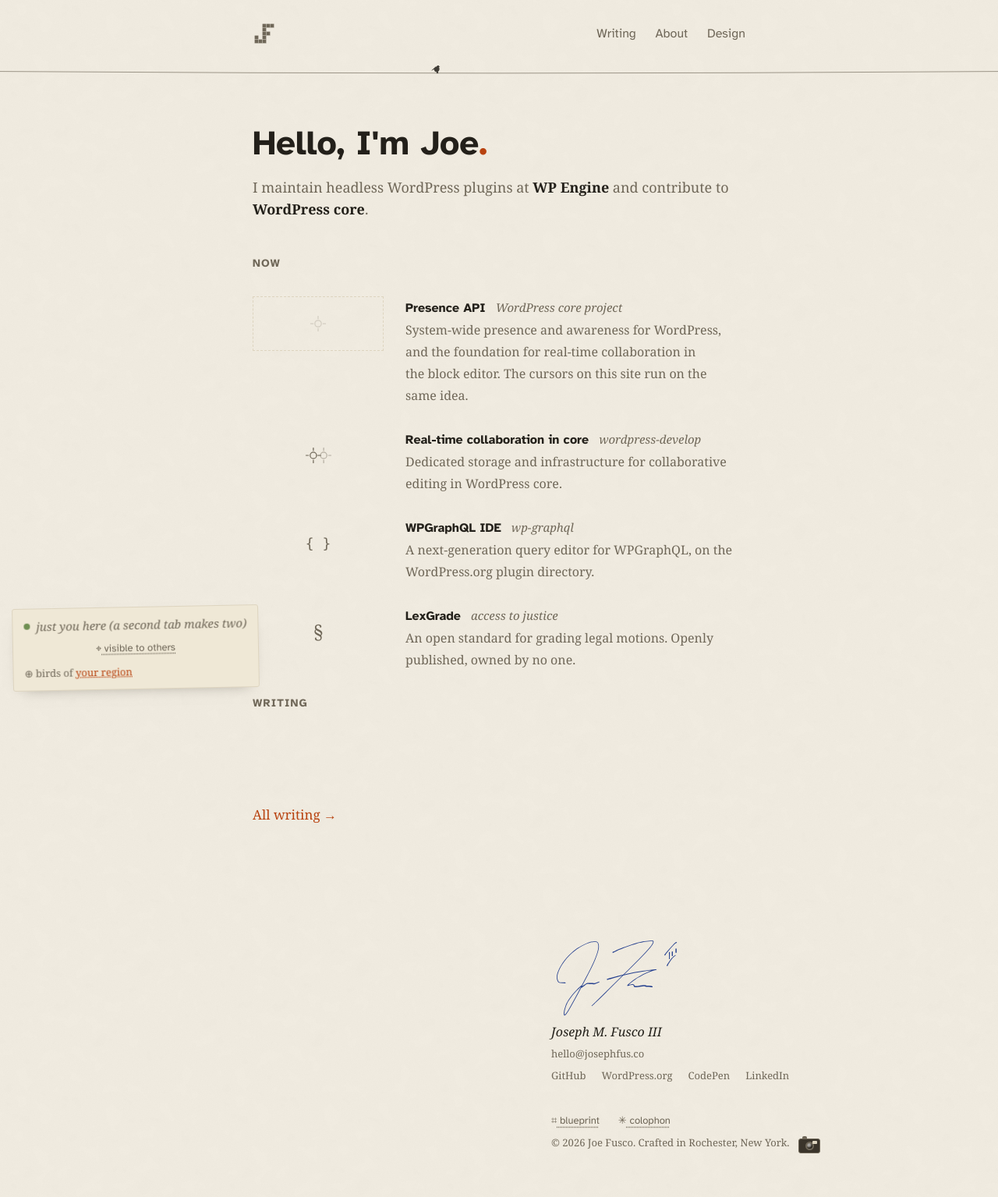
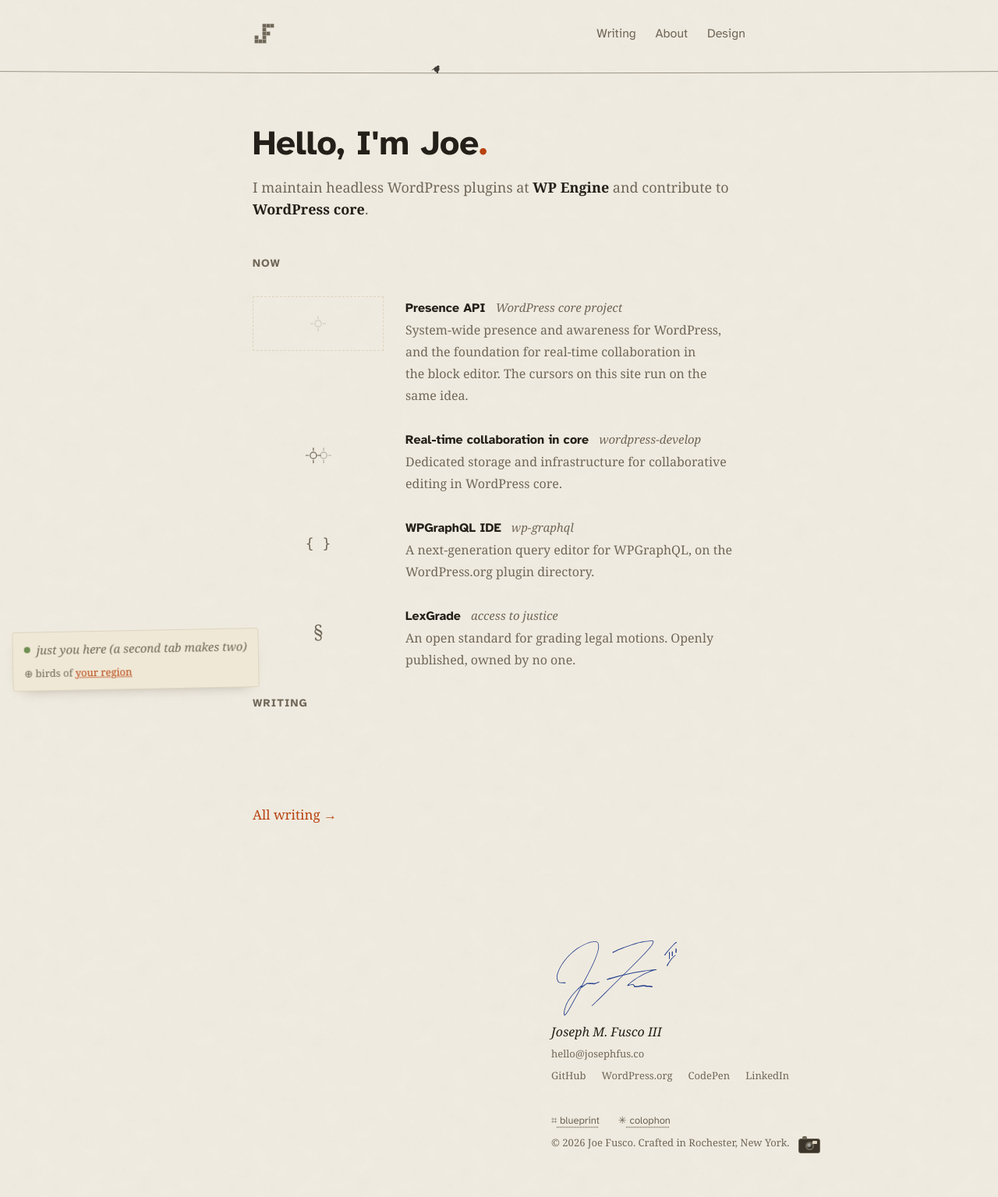
Before and after one commit to josephfusco/josephfusco.github.io, a Jekyll site: the page built from index.html, in a window 1280 px wide. Shown: the whole page at 78% size. Built offline with Jekyll 4.4.1, drawn with Linux system fonts in a browser that asks for light colours.

Commit message:
The visibility toggle moves in with its contract
It guarded the ghost archive once; now it guards only the live
broadcast, and the reader who wants it will look where the
promise is written. The colophon explains presence and privacy,
so the toggle lives there, directly under the sentence it
enforces. The field note slims to the census and the birds.

Co-Authored-By: Claude Fable 5 <noreply@anthropic.com>
Claude-Session: https://claude.ai/code/session_019vAcPMvpcgUVRcyZCqV9hM

```diff
--- a/_includes/footer.html
+++ b/_includes/footer.html
@@ -16,7 +16,8 @@
 		<div id="colophon" popover>
 			<h2>Colophon</h2>
 			<p>Static site, built with Jekyll. The animations are recycled from <a href="https://codepen.io/fusco">my CodePens</a>.</p>
-			<p>Other readers appear as anonymous birds, live. Cursor positions pass through in the moment and nothing is stored, no paths, no IPs, no identifiers. The ⌖ toggle turns it off for you. Global Privacy Control is honored automatically.</p>
+			<p>Other readers appear as anonymous birds, live. Cursor positions pass through in the moment and nothing is stored, no paths, no IPs, no identifiers. Global Privacy Control is honored automatically, and the toggle below turns it off by hand.</p>
+			<p><button class="presence-toggle" aria-pressed="false" commandfor="main" command="--presence" hidden><span class="tool-glyph">⌖</span> visible to others</button></p>
 			<p>Source on <a href="https://github.com/josephfusco/josephfusco.github.io">GitHub</a>.</p>
 		</div>
 		<div class="fineprint">
@@ -28,7 +29,6 @@
 </footer>
 <div class="field-note">
 	<span class="status"><span class="presence-dot" aria-hidden="true"></span> <span data-presence-count>just you here</span></span>
-	<button class="presence-toggle" aria-pressed="false" commandfor="main" command="--presence" hidden><span class="tool-glyph">⌖</span> visible to others</button>
 	<label class="region-line"><span class="tool-glyph">⊕</span> birds of <select class="region-select" aria-label="Flock region">
 		<option value="">your region</option>
 		<option value="na">North America</option>
```
